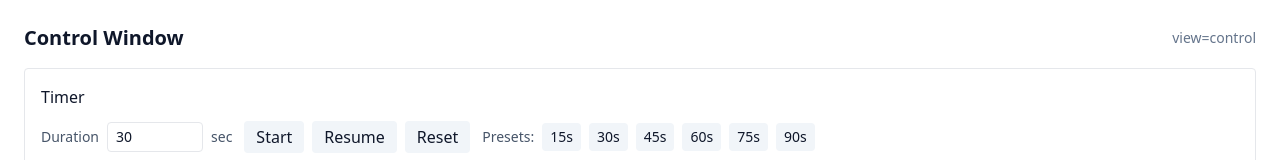
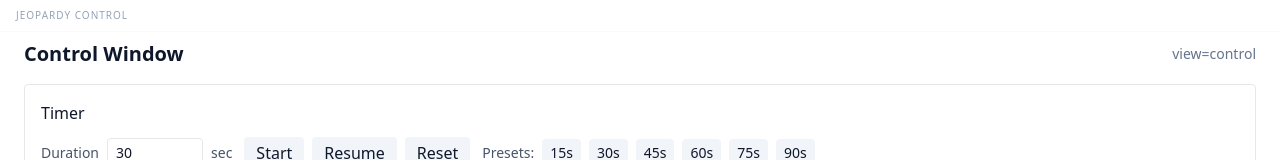
Before and after one commit to xMinhx/jeopardy-studio, a React (Vite) app: page / in a window 1280 px wide. Shown: the top 160 px of the page. Built offline with nearby package versions, Linux system fonts and the light colour scheme; no server answers.

Commit message:
Fix: Add draggable window regions to Control and Display windows

```diff
--- a/src/styles.css
+++ b/src/styles.css
@@ -68,3 +68,13 @@
 .tick-bounce {
   animation: tick-bounce 0.25s ease-out;
 }
+
+/* ---------------------------------------------------
+   Electron Drag Regions
+--------------------------------------------------- */
+.drag-region {
+  -webkit-app-region: drag;
+}
+.no-drag {
+  -webkit-app-region: no-drag;
+}
--- a/src/windows/Control.tsx
+++ b/src/windows/Control.tsx
@@ -230,11 +230,15 @@
 
   // ── Render ──────────────────────────────────────────────────────────────────
   return (
-    <div className="p-6 grid gap-4 text-slate-900" onClick={() => setCtxMenu(null)}>
-      <header className="flex items-center justify-between">
-        <h1 className="text-xl font-semibold">Control Window</h1>
-        <div className="text-sm text-slate-500">view=control</div>
-      </header>
+    <div className="flex flex-col h-screen overflow-hidden text-slate-900">
+      <div className="h-8 drag-region flex items-center px-4 shrink-0 bg-white/50 border-b border-slate-100/50">
+        <span className="text-[10px] uppercase tracking-widest text-slate-400 font-medium">Jeopardy Control</span>
+      </div>
+      <div className="p-6 pt-2 grid gap-4 overflow-y-auto flex-1">
+        <header className="flex items-center justify-between">
+          <h1 className="text-xl font-semibold">Control Window</h1>
+          <div className="text-sm text-slate-500">view=control</div>
+        </header>
 
       {/* ── Timer section ── */}
       <section className="rounded border p-4">
@@ -647,6 +651,7 @@
 
         </div>
       </section>
+      </div>
     </div>
   );
 }
--- a/src/windows/Display.tsx
+++ b/src/windows/Display.tsx
@@ -123,8 +123,12 @@
 
   // ── Render ─────────────────────────────────────────────────────────────────
   return (
-    <div className="h-screen overflow-hidden p-6 text-slate-900">
-      <header className="mb-6 flex items-center justify-center gap-8">{/* reserved */}</header>
+    <div className="flex flex-col h-screen overflow-hidden text-slate-900 bg-slate-950">
+      <div className="h-8 drag-region flex items-center px-4 shrink-0 bg-white/5 border-b border-white/5">
+        <span className="text-[10px] uppercase tracking-widest text-slate-500 font-medium">Jeopardy Display</span>
+      </div>
+      <div className="flex-1 overflow-hidden p-6 pt-2 flex flex-col">
+        <header className="mb-6 flex items-center justify-center gap-8">{/* reserved */}</header>
       <div className="flex h-[calc(100%-3.5rem)] flex-col">
         {mode === "timer" ? (
           <TimerView
@@ -138,6 +142,7 @@
         ) : (
           <ScoreboardView teams={teams} board={board} />
         )}
+      </div>
       </div>
     </div>
   );
```
